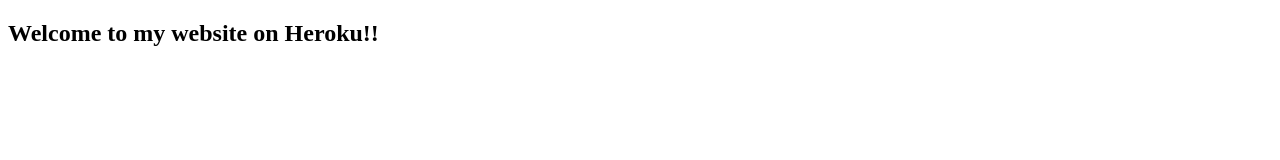
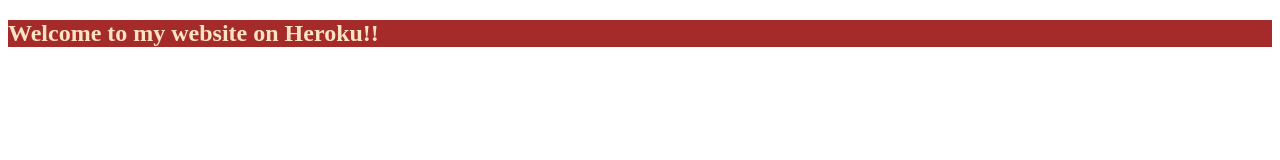
Before and after one commit to KhoaConn/heroku, a website: page Deployheroku/views/index.html in a window 1280 px wide. Drawn offline with Linux system fonts and the light colour scheme.

Commit message:
changecolor

```diff
--- a/Deployheroku/views/index.html
+++ b/Deployheroku/views/index.html
@@ -6,7 +6,7 @@
     <meta name="viewport" content="width=device-width, initial-scale=1.0">
     <title>Home Page</title>
     <style>
-        h2.{
+        h2{
             color: bisque;
             background-color: brown;
         }
```
